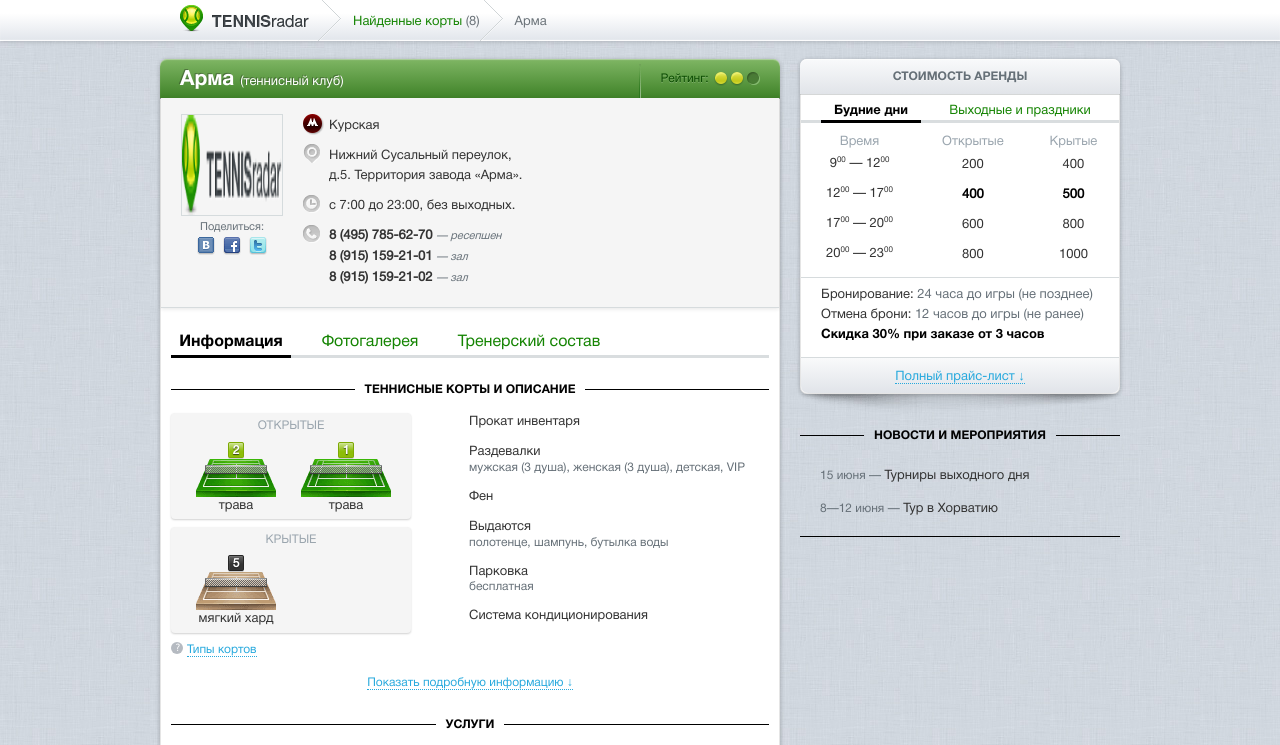
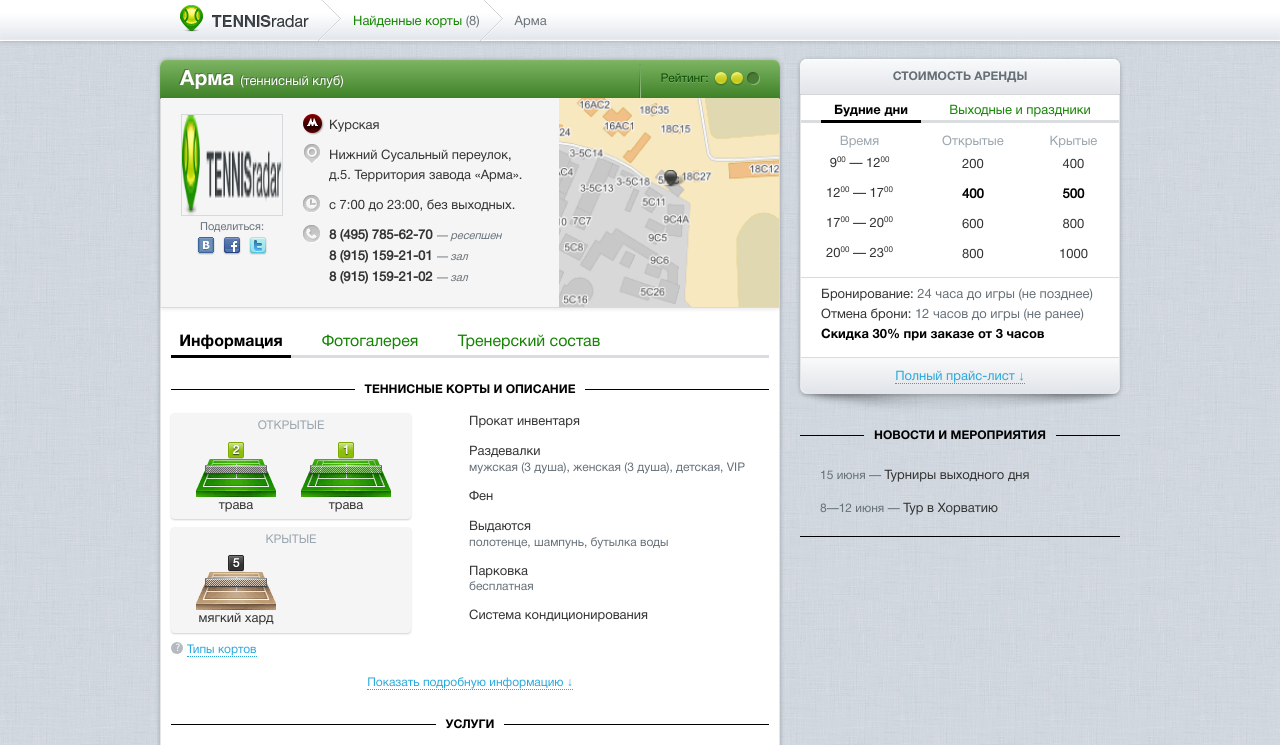
Before and after one commit to n-t-li/tennis_radar, a plain HTML site: page inner.html in a window 1280 px wide. Shown: the top 745 px of the page. Drawn offline with nearby package versions, Linux system fonts and the light colour scheme.

Commit message:
css changes

```diff
--- a/css/styles.css
+++ b/css/styles.css
@@ -1201,7 +1201,7 @@
 	bottom: 0;
 	right: 0;
 	width: 220px;
-	background: url("../images/_map.gif") center center no-repeat;
+	background: url("../images/map.gif") center center no-repeat;
 	-webkit-background-size: cover;
 	-moz-background-size: cover;
 	-o-background-size: cover;
```
